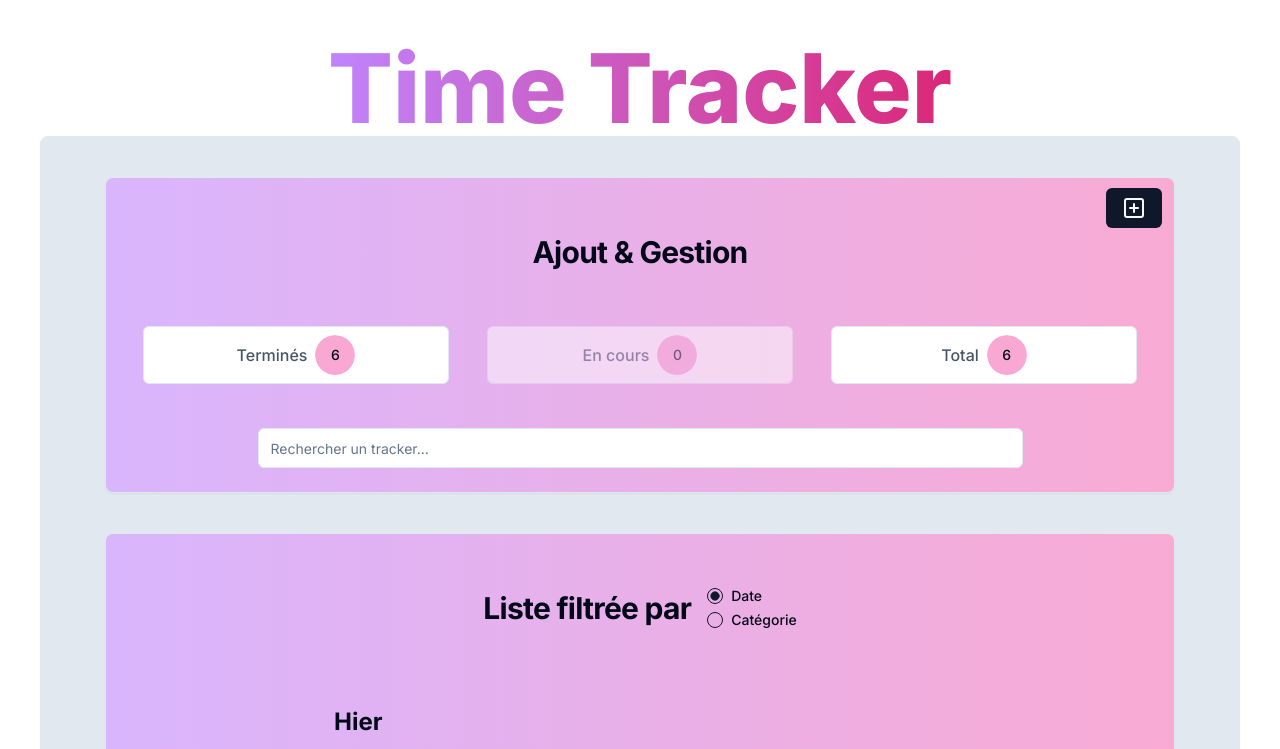
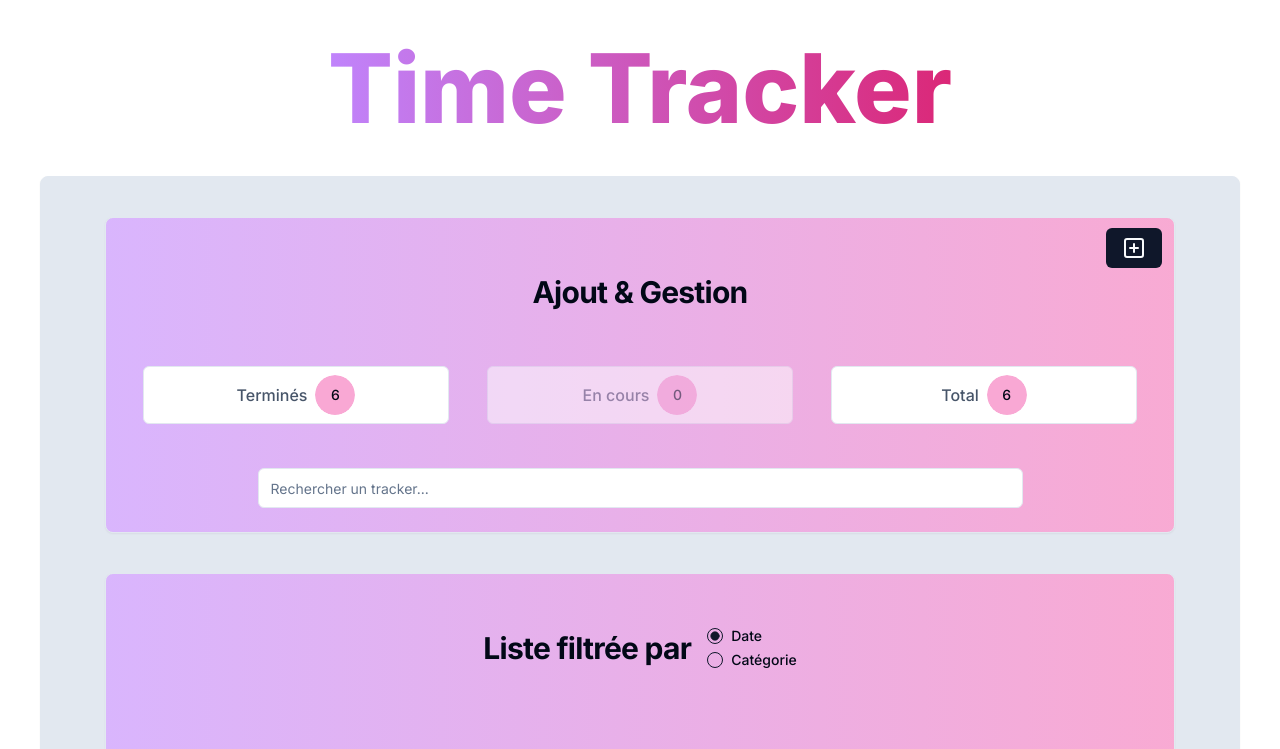
Before and after one commit to Choukro/time-tracker, a Next.js app: page / in a window 1280 px wide. Shown: the top 749 px of the page. Built offline with nearby package versions, Linux system fonts and the light colour scheme.

Commit message:
style (Application title) : adjust padding

```diff
--- a/app/page.js
+++ b/app/page.js
@@ -5,7 +5,7 @@ export default function Home() {
   return (
     <main className="flex flex-col justify-between p-10">
       <div className="flex flex-col gap-4 max-w-4xl m-auto">
-        <h1 className="font-extrabold text-transparent md:text-8xl sm:text-6xl text-4xl leading-tight	bg-clip-text bg-gradient-to-r from-purple-400 to-pink-600">
+        <h1 className="font-extrabold text-transparent md:pb-10 pb-2 md:text-8xl sm:text-6xl text-4xl leading-tight	bg-clip-text bg-gradient-to-r from-purple-400 to-pink-600">
           Time Tracker
         </h1>
       </div>
```
